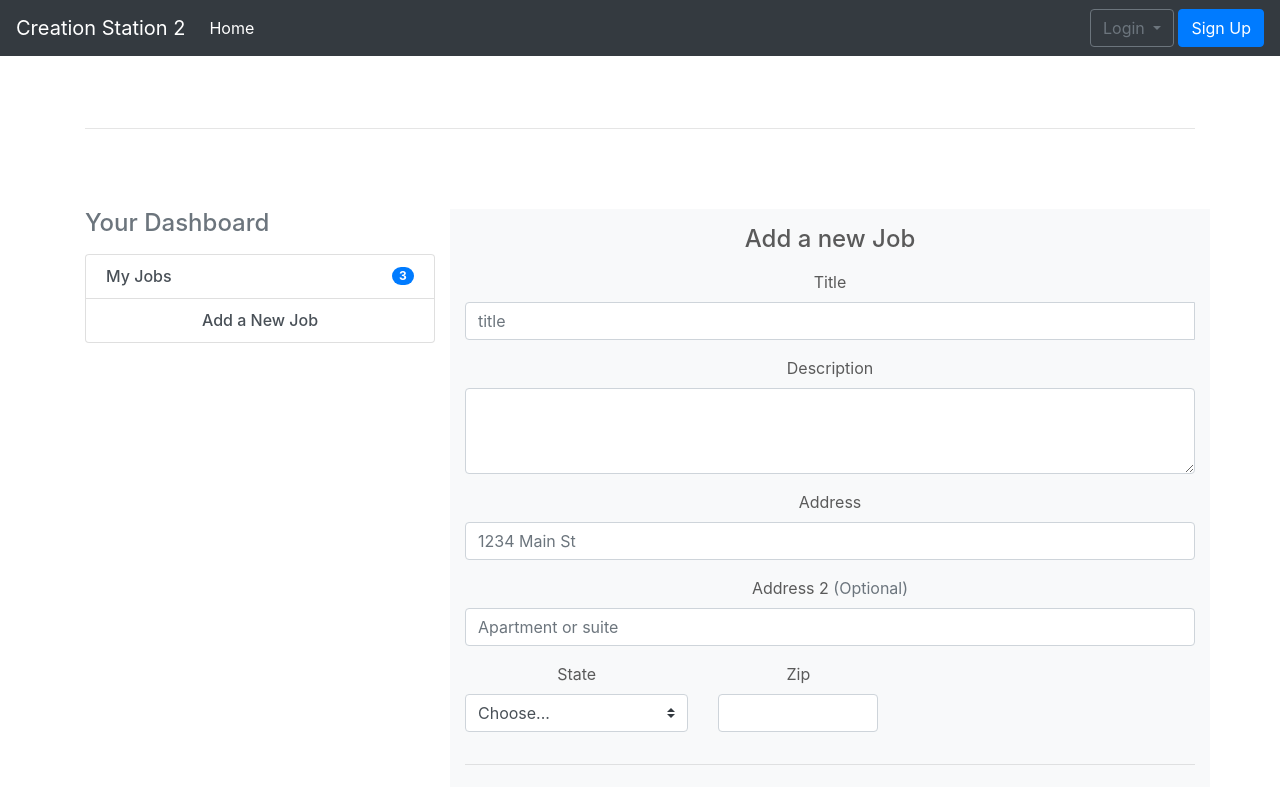
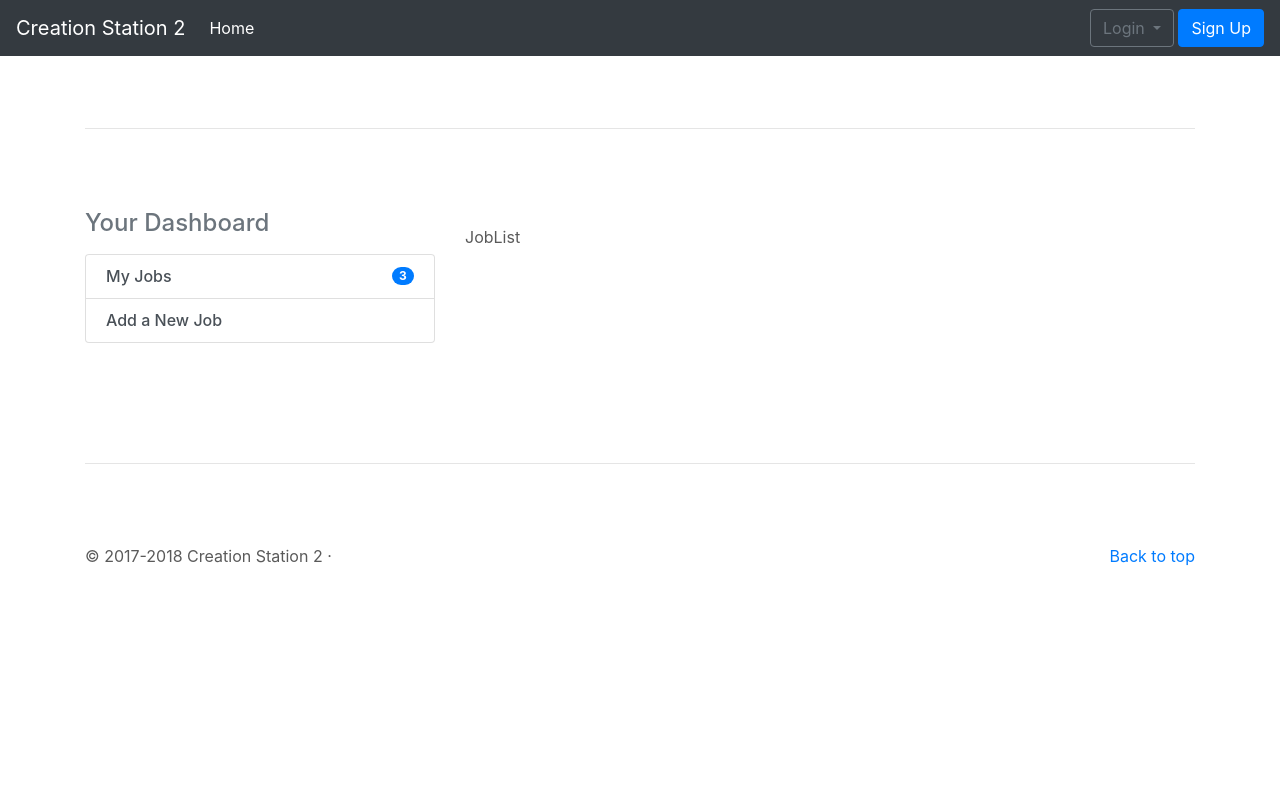
Before and after one commit to sergeyvelichkin/finalsstuff, a React (Create React App) app in the folder client/: page /dashboard in a window 1280 px wide. Shown: the top 787 px of the page. Built offline with nearby package versions, Linux system fonts and the light colour scheme.

Commit message:
Dashboard page add

```diff
--- a/client/src/App.css
+++ /dev/null
@@ -1,28 +0,0 @@
-.App {
-  text-align: center;
-}
-
-.App-logo {
-  animation: App-logo-spin infinite 20s linear;
-  height: 150px;
-}
-
-.App-header {
-  background-color: #222;
-  height: 300px;
-  padding: 20px;
-  color: white;
-}
-
-.App-title {
-  font-size: 1.5em;
-}
-
-.App-intro {
-  font-size: large;
-}
-
-@keyframes App-logo-spin {
-  from { transform: rotate(0deg); }
-  to { transform: rotate(360deg); }
-}
--- a/client/src/App.js
+++ b/client/src/App.js
@@ -1,5 +1,4 @@
 import React, { Component } from 'react';
-import './App.css';
 import { Main } from './Components/Main';
 
 
--- a/client/src/Components/Dashboard.js
+++ b/client/src/Components/Dashboard.js
@@ -1,5 +1,12 @@
 import React, { Component } from 'react';
 import { Link } from 'react-router-dom';
+import { DashboardAddJob } from './DashboardAddJob';
+import { DashboardJobList } from './DashboardJobList';
+import {
+    Route,
+    Redirect,
+    Switch
+  } from 'react-router-dom';
 
 export class Dashboard extends Component {
     render() {
@@ -11,75 +18,25 @@ export class Dashboard extends Component {
                         <h4 className="d-flex justify-content-between align-items-center mb-3">
                             <span className="text-muted">Your Dashboard</span>
                         </h4>
-                        <div class="list-group mb-3">
-                            <Link to="#" class="list-group-item list-group-item-action d-flex justify-content-between align-items-center">
+                        <div className="list-group mb-3">
+                            <Link to="/dashboard" className="list-group-item list-group-item-action d-flex justify-content-between align-items-center">
                                 <div>
                                     <h6 className="my-0">My Jobs</h6>
                                 </div>
                                 <span className="badge badge-primary badge-pill">3</span>
                             </Link>
-                            <Link to="#" class="list-group-item list-group-item-action">
+                            <Link to="/dashboard/addjob" className="list-group-item list-group-item-action">
                                 <div>
                                     <h6 className="my-0">Add a New Job</h6>
                                 </div>
                             </Link>
                         </div>
                     </div>
-                    <div className="col-md-8 order-md-2 bg-light py-3">
-                        <h4 className="mb-3">Add a new Job</h4>
-                        <form className="needs-validation">
-                            <div className="mb-3">
-                                <label for="title">Title</label>
-                                <div className="input-group">
-                                    <input type="text" className="form-control" id="title" placeholder="title" required />
-                                    <div className="invalid-feedback" style={{ width: "100%" }}>
-                                        Title is required.
-                                    </div>
-                                </div>
-                            </div>
+                    <Switch>
+                        <Route path="/dashboard/addjob" component={DashboardAddJob} />
+                        <Route exact path="/dashboard" component={DashboardJobList} />
+                    </Switch>
 
-                            <div className="mb-3 form-group">
-                                <label for="description">Description</label>
-                                <textarea class="form-control" id="description" rows="3"></textarea>
-                            </div>
-
-                            <div className="mb-3">
-                                <label for="address">Address</label>
-                                <input type="text" className="form-control" id="address" placeholder="1234 Main St" required />
-                                <div className="invalid-feedback">
-                                    Please enter your shipping address.
-                                </div>
-                            </div>
-
-                            <div className="mb-3">
-                                <label for="address2">Address 2 <span className="text-muted">(Optional)</span></label>
-                                <input type="text" className="form-control" id="address2" placeholder="Apartment or suite" />
-                            </div>
-
-                            <div className="row">
-                                <div className="col-md-4 mb-3">
-                                    <label for="state">State</label>
-                                    <select className="custom-select d-block w-100" id="state" required>
-                                        <option value="">Choose...</option>
-                                        <option>California</option>
-                                    </select>
-                                    <div className="invalid-feedback">
-                                        Please provide a valid state.
-                                    </div>
-                                </div>
-                                <div className="col-md-3 mb-3">
-                                    <label for="zip">Zip</label>
-                                    <input type="text" className="form-control" id="zip" placeholder="" required />
-                                    <div className="invalid-feedback">
-                                        Zip code required.
-                                    </div>
-                                </div>
-                            </div>
-
-                            <hr className="mb-4" />
-                            <button className="btn btn-primary btn-lg btn-block" type="submit">Create Job</button>
-                        </form>
-                    </div>
                 </div>
 
                 <hr className="featurette-divider" />
--- /dev/null
+++ b/client/src/Components/DashboardAddJob.js
@@ -0,0 +1,64 @@
+import React, { Component } from 'react';
+import { Link } from 'react-router-dom';
+
+export class DashboardAddJob extends Component {
+    render() {
+        return (
+            <div className="col-md-8 order-md-2 bg-light py-3 rounded">
+                <h4 className="mb-3">Add a new Job</h4>
+                <form className="needs-validation">
+                    <div className="mb-3">
+                        <label htmlFor="title">Title</label>
+                        <div className="input-group">
+                            <input type="text" className="form-control" id="title" placeholder="title" required />
+                            <div className="invalid-feedback" style={{ width: "100%" }}>
+                                Title is required.
+                            </div>
+                        </div>
+                    </div>
+
+                    <div className="mb-3 form-group">
+                        <label htmlFor="description">Description</label>
+                        <textarea className="form-control" id="description" rows="3"></textarea>
+                    </div>
+
+                    <div className="mb-3">
+                        <label htmlFor="address">Address</label>
+                        <input type="text" className="form-control" id="address" placeholder="1234 Main St" required />
+                        <div className="invalid-feedback">
+                            Please enter your shipping address.
+                        </div>
+                    </div>
+
+                    <div className="mb-3">
+                        <label htmlFor="address2">Address 2 <span className="text-muted">(Optional)</span></label>
+                        <input type="text" className="form-control" id="address2" placeholder="Apartment or suite" />
+                    </div>
+
+                    <div className="row">
+                        <div className="col-md-4 mb-3">
+                            <label htmlFor="state">State</label>
+                            <select className="custom-select d-block w-100" id="state" required>
+                                <option value="">Choose...</option>
+                                <option>California</option>
+                            </select>
+                            <div className="invalid-feedback">
+                                Please provide a valid state.
+                            </div>
+                        </div>
+                        <div className="col-md-3 mb-3">
+                            <label htmlFor="zip">Zip</label>
+                            <input type="text" className="form-control" id="zip" placeholder="" required />
+                            <div className="invalid-feedback">
+                                Zip code required.
+                            </div>
+                        </div>
+                    </div>
+
+                    <hr className="mb-4" />
+                    <button className="btn btn-primary btn-lg btn-block" type="submit">Create Job</button>
+                </form>
+            </div>
+        );
+    };
+}
--- /dev/null
+++ b/client/src/Components/DashboardJobList.js
@@ -0,0 +1,12 @@
+import React, { Component } from 'react';
+import { Link } from 'react-router-dom';
+
+export class DashboardJobList extends Component {
+    render() {
+        return (
+            <div className="col-md-8 order-md-2 py-3">
+                JobList
+            </div>
+        );
+    };
+}
--- a/client/src/Components/Main.js
+++ b/client/src/Components/Main.js
@@ -67,8 +67,8 @@ export class Main extends Component {
                     <Switch>
 
                         <Route exact path="/" component={JobList} />
-                        <Route path="/signup/" component={Signup} />
-                        <Route path="/dashboard/" component={Dashboard} />
+                        <Route path="/signup" component={Signup} />
+                        <Route path="/dashboard" component={Dashboard} />
                         <Route path="/jobs/:id" component={JobDetails} />
                     </Switch>
                 </div>
--- a/client/src/Components/Navbar.js
+++ b/client/src/Components/Navbar.js
@@ -124,18 +124,19 @@ export class Navbar extends React.Component {
                     <div className="collapse navbar-collapse" id="navbarCollapse">
                         <ul className="navbar-nav mr-auto">
                             <li className="nav-item active">
-                                <Link className="nav-link" to='/'>Home <span className="sr-only">(current)</span></Link>
+                                <Link className="nav-link" to='/'>Home</Link>
                             </li>
                         </ul>
 
                         {this.props.isAuth ? (
                             <ul className="navbar-nav">
-                                <div class="dropdown mr-1">
-                                    <button class="btn btn-secondary dropdown-toggle" type="button" id="dropdownMenuButtonUser" data-toggle="dropdown" aria-haspopup="true" aria-expanded="false">
+                                <div className="dropdown mr-1">
+                                    <button className="btn btn-secondary dropdown-toggle" type="button" id="dropdownMenuButtonUser" data-toggle="dropdown" aria-haspopup="true" aria-expanded="false">
                                         {this.state.user.first_name} {this.state.user.last_name}
                                     </button>
-                                    <div class="dropdown-menu" aria-labelledby="dropdownMenuButton">
-                                        <Link class="dropdown-item" to="/dashboard">Dashboard</Link>
+                                    <div className="dropdown-menu" aria-labelledby="dropdownMenuButton">
+                                        <Link className="dropdown-item" to="/dashboard">Dashboard</Link>
+                                        <Link className="dropdown-item" to="#">Profile</Link>
                                     </div>
                                 </div>
                                 <li className="nav-item">
```
Also changed, not shown: client/src/Components/Signup.js (+6 -6 lines).
